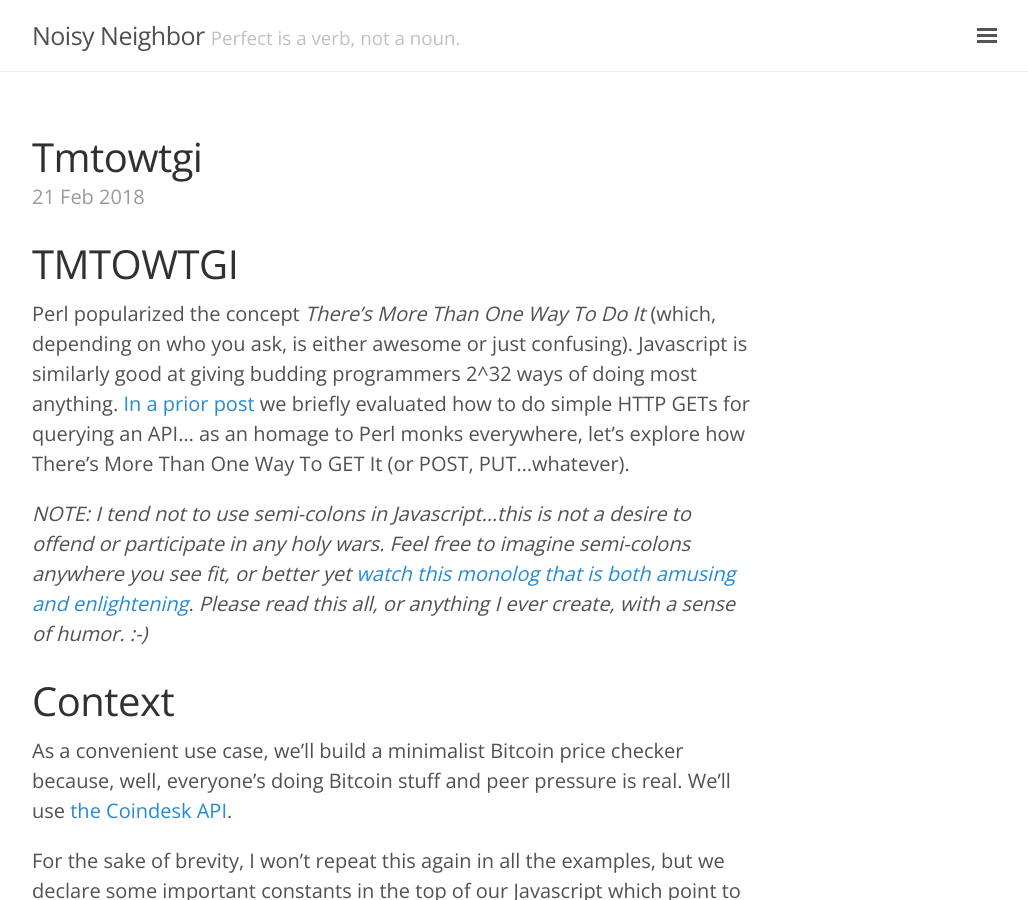
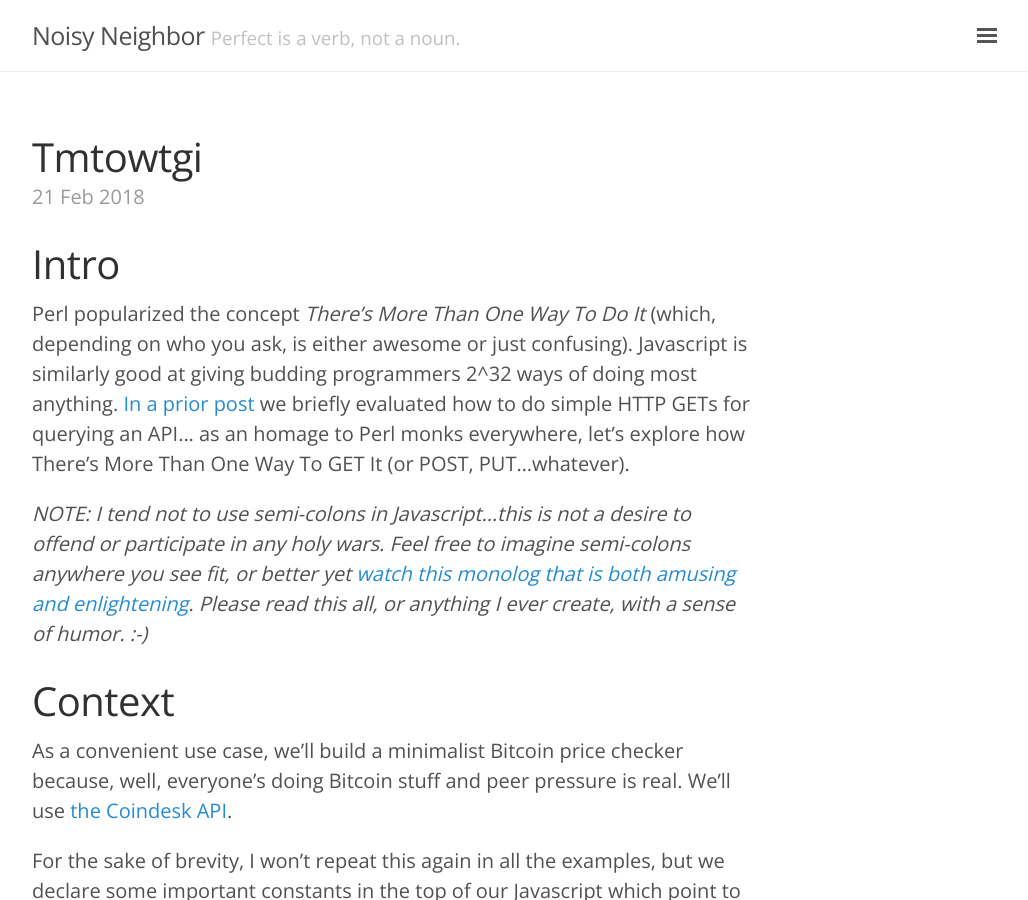
Before and after one commit to deadlysyn/blog, a Jekyll site: the page built from _posts/2018-02-21-TMTOWTGI.md, in a window 1280 px wide and 900 px high. Shown: the whole window, without its empty margins (248-1276 px from the left). Built offline with Jekyll 4.4.1, drawn with Linux system fonts in a browser that asks for light colours.

Commit message:
second draft

```diff
--- a/_posts/2018-02-21-TMTOWTGI.md
+++ b/_posts/2018-02-21-TMTOWTGI.md
@@ -8,7 +8,7 @@ tags:
   - frontend
   - javascript
 ---
-# TMTOWTGI
+# Intro
 
 Perl popularized the concept _There's More Than One Way To Do It_ (which, depending on who you ask, is either awesome or just confusing).  Javascript is similarly good at giving budding programmers 2^32 ways of doing most anything.  [In a prior post](http://deadlysyn.com/blog//development/2018/02/11/idea-to-app-part-3) we briefly evaluated how to do simple HTTP GETs for querying an API...  as an homage to Perl monks everywhere, let's explore how There's More Than One Way To GET It (or POST, PUT...whatever).
 
```
